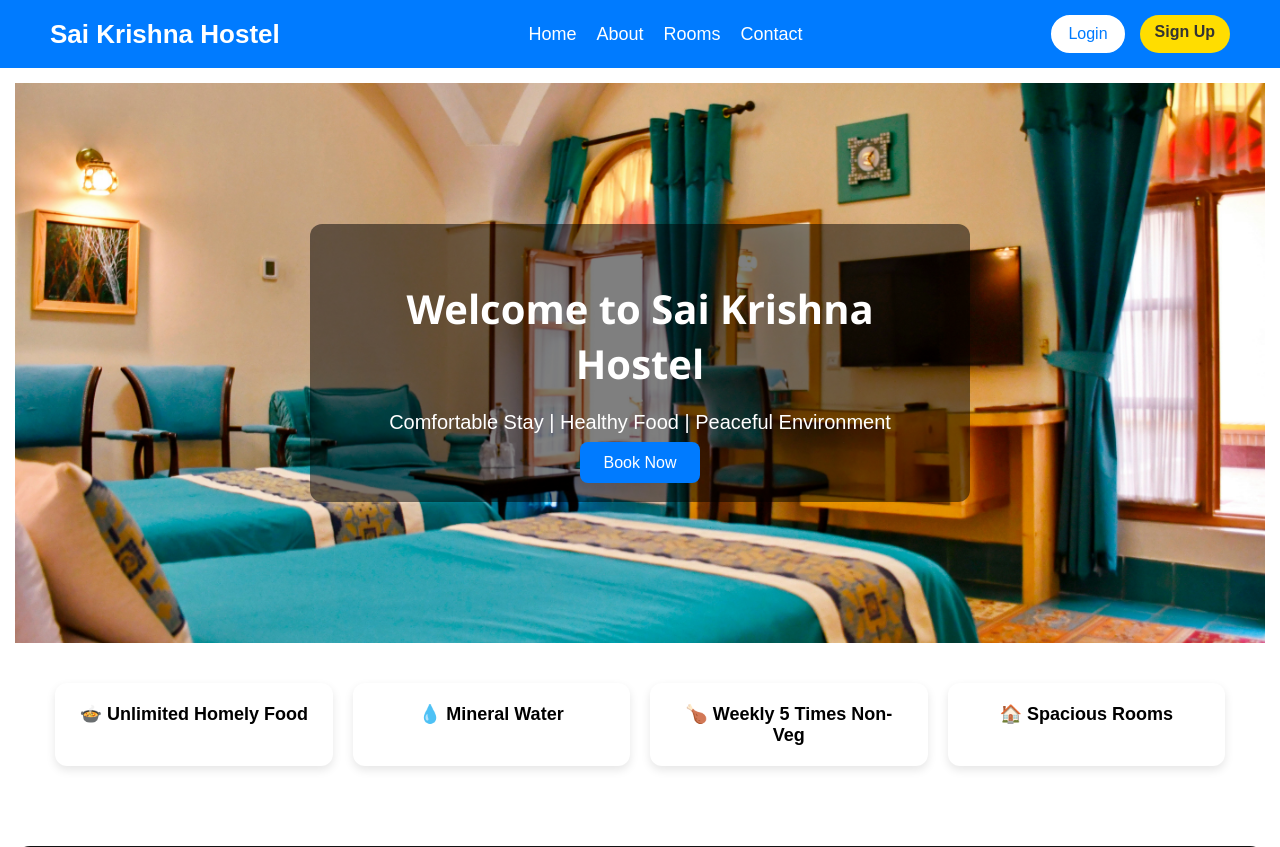
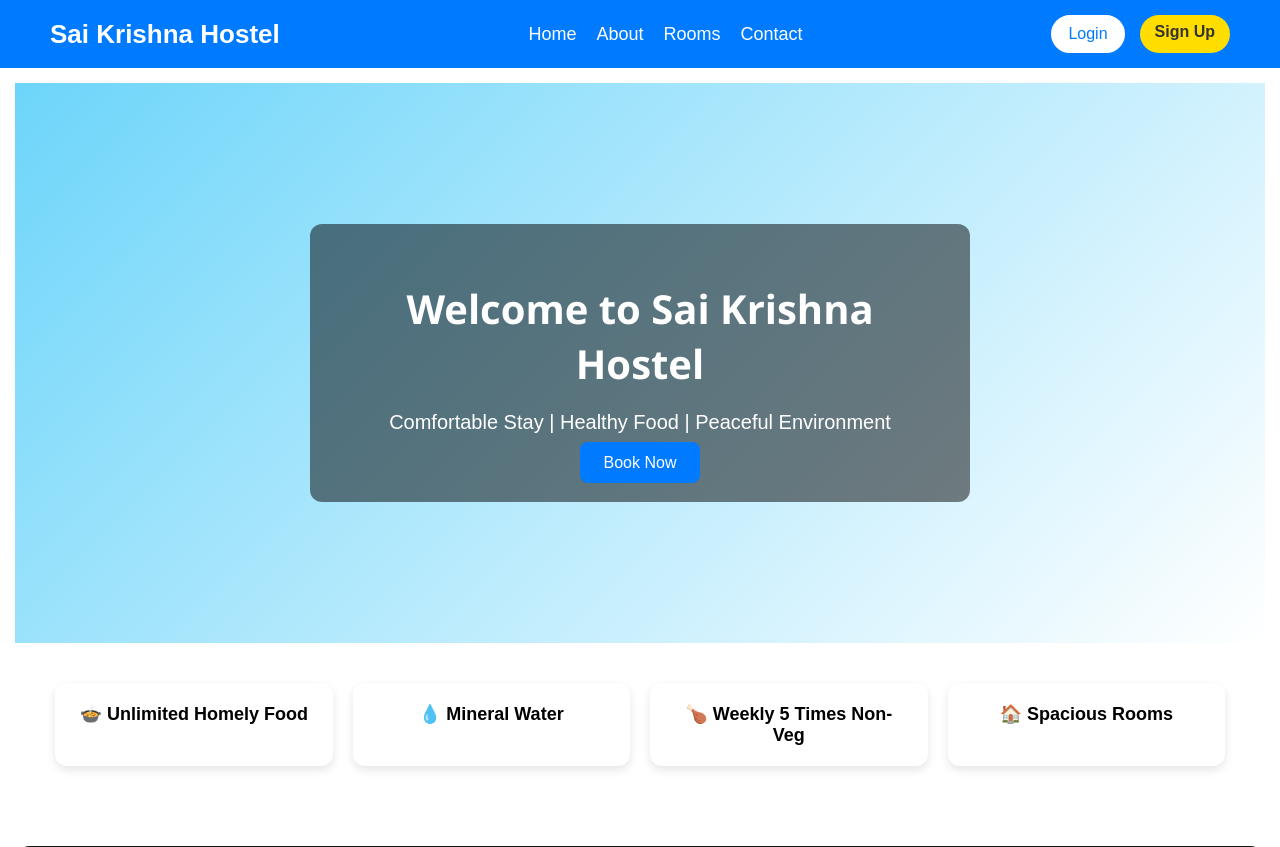
Before and after one commit to pavanmannem732/Pavan-Hostel-Project, a Django app: page / in a window 1280 px wide. Shown: the top 847 px of the page. Run offline with Django 5.2, Linux system fonts and the light colour scheme.

Commit message:
Replace hero banner image with gradient background color

```diff
--- a/home/templates/home.html
+++ b/home/templates/home.html
@@ -5,7 +5,7 @@
 
 <style>
 .hero-banner {
-    background-image: url("{% static 'images/sai_krishna_hostel_pic.jpg' %}");
+    background: linear-gradient(135deg, #6DD5FA, #FFFFFF);
     background-repeat: no-repeat;
     background-position: center center;
     background-size: cover;
```
